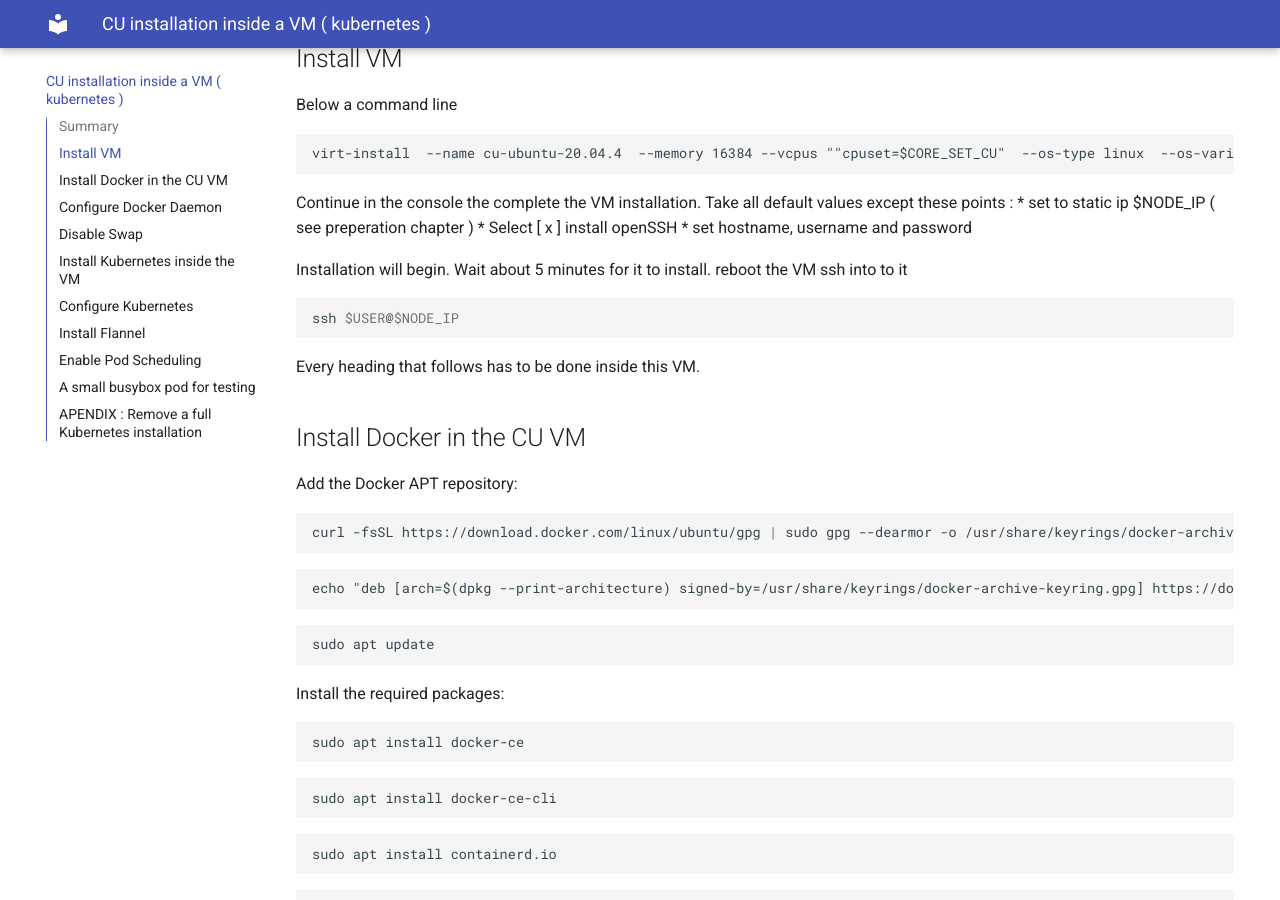
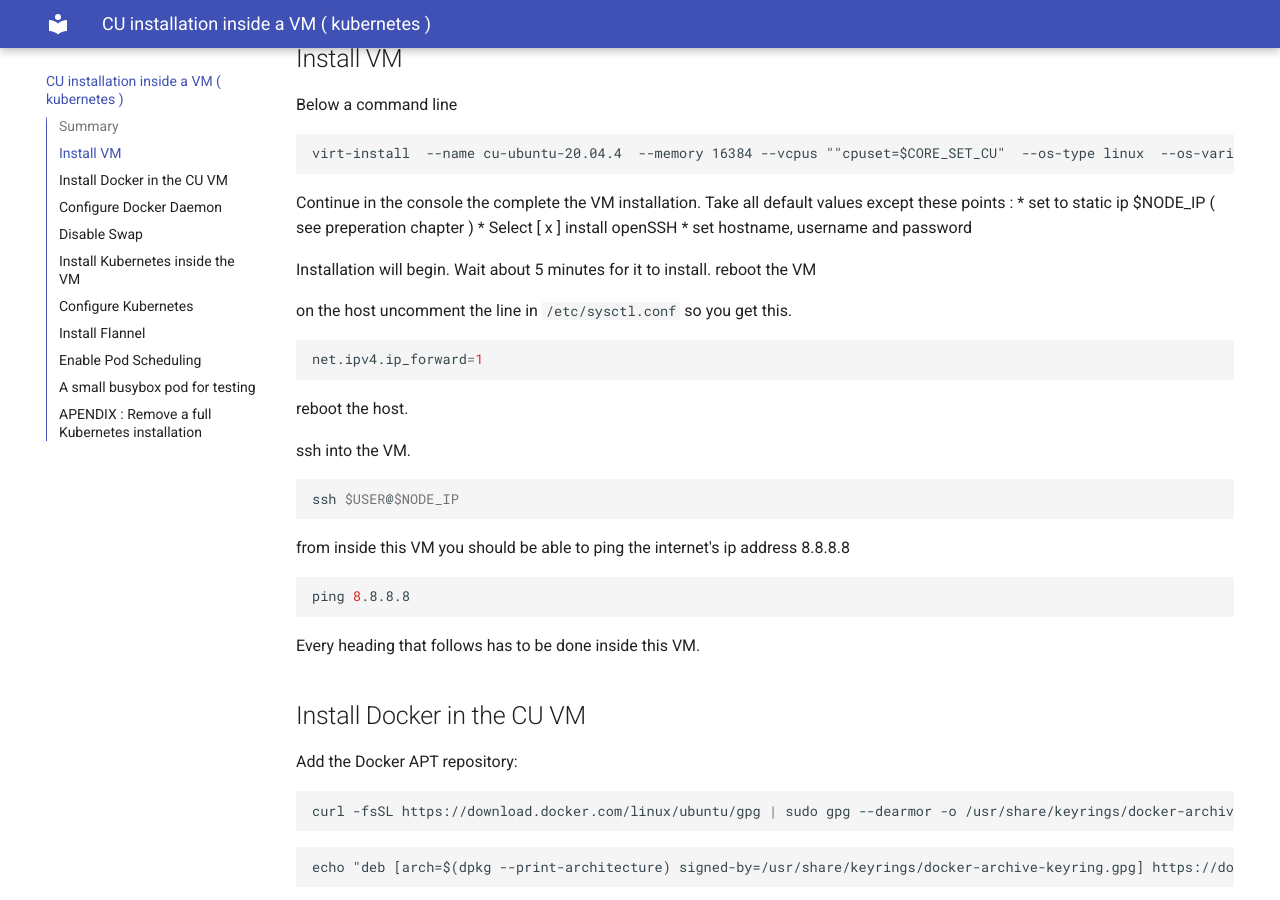
Before and after one commit to accelleran/drax-docs, an MkDocs documentation site: the page built from docs/kubernetes-install/index.md, in a window 1280 px wide and 900 px high, scrolled down 396 px. Built offline with MkDocs 1.6.1 and Material for MkDocs 9.7.7, drawn with Linux system fonts in a browser that asks for light colours; the version menu is left out.

Commit message:
Update index.md

````diff
--- a/docs/kubernetes-install/index.md
+++ b/docs/kubernetes-install/index.md
@@ -25,10 +25,25 @@ Take all default values except these points :
 
 Installation will begin. Wait about 5 minutes for it to install.
 reboot the VM
-ssh into to it
+
+on the host uncomment the line in ```/etc/sysctl.conf``` so you get this.
+
+``` bash
+net.ipv4.ip_forward=1
+```
+
+reboot the host.
+
+ssh into the VM.
 
 ``` bash
 ssh $USER@$NODE_IP
+```
+
+from inside this VM you should be able to ping the internet's ip address 8.8.8.8
+
+``` bash
+ping 8.8.8.8
 ```
 
 Every heading that follows has to be done inside this VM.
````
